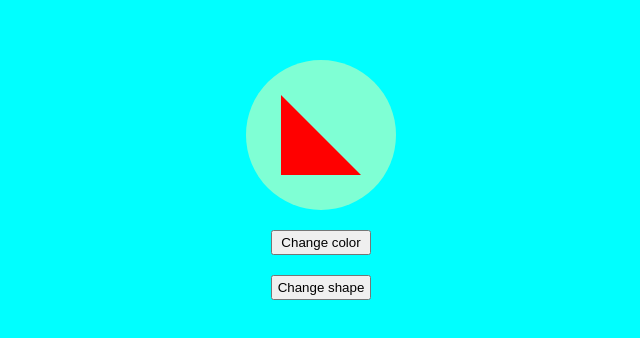
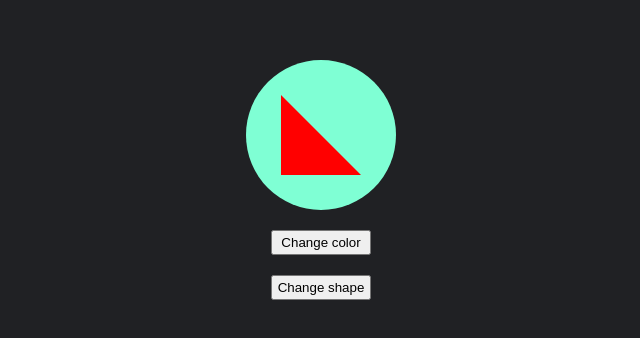
Before and after one commit to Amit848211/change-color, a plain HTML site: page index.html in a window 1280 px wide. Shown: the part 220-558 px from the top of the page, without its empty margins (319-959 px from the left). Drawn offline with Linux system fonts and the light colour scheme.

Commit message:
Update style.css

```diff
--- a/style.css
+++ b/style.css
@@ -4,7 +4,7 @@
     box-sizing: border-box;
 }
 body{
-    background-color: aqua;
+    background-color: #202124;
 }
 .container{
     height: 100vh;
```
